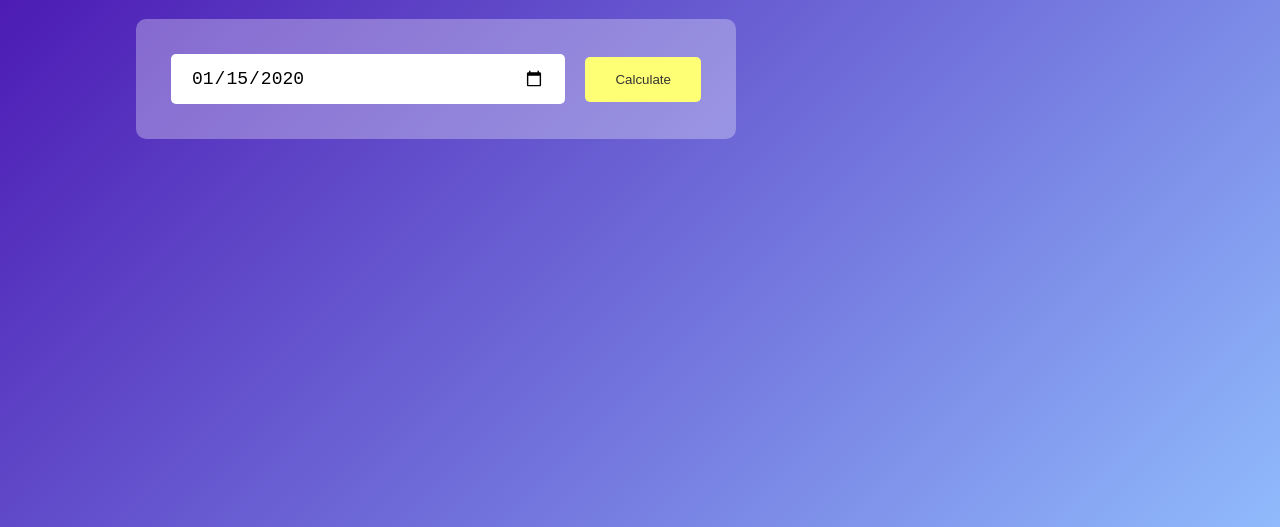
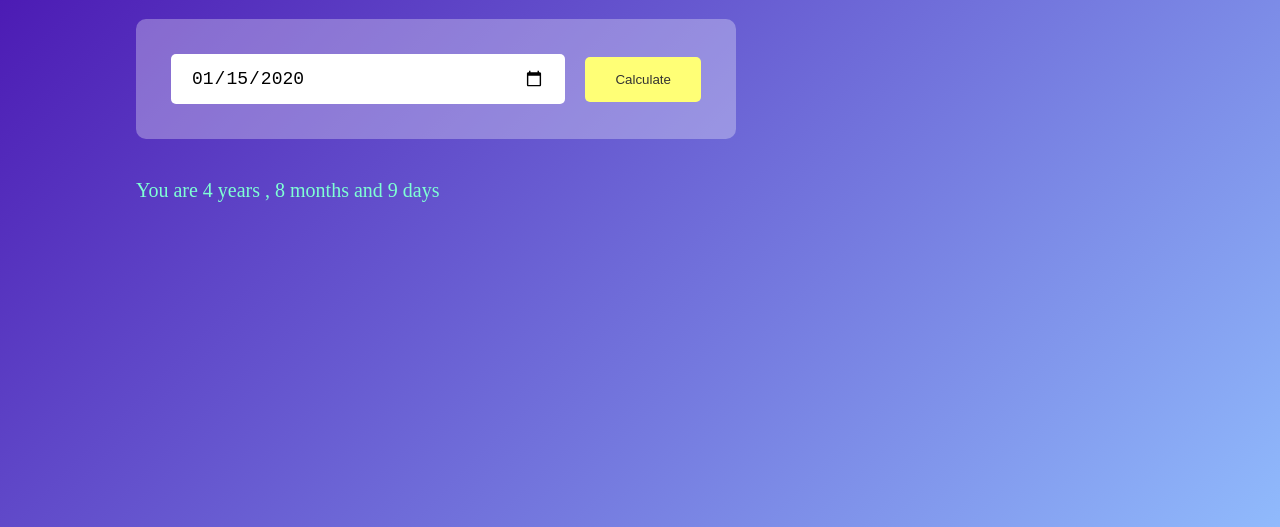
Before and after one commit to waiyanhtun282/Javascript30, a plain HTML site: page AgeCalculate/index.html in a window 1280 px wide. Both pictures are taken after typing "2020-01-15" into the empty fields and a click on the button "Calculate". Shown: the part 273-800 px from the top of the page. Drawn offline with Linux system fonts and the light colour scheme.

Commit message:
create age caluculate have done

```diff
--- a/AgeCalculate/age.js
+++ b/AgeCalculate/age.js
@@ -0,0 +1,40 @@
+let userInput = document.getElementById("date");
+userInput.max = new Date().toISOString().split("T")[0];
+let result = document.getElementById('result');
+function calculateAge() {
+  let birhtDate = new Date(userInput.value);
+  let d1 = birhtDate.getDate();
+  let m1 = birhtDate.getMonth() + 1;
+  let y1 = birhtDate.getFullYear();
+
+  let today = new Date();
+
+  let d2 = today.getDate();
+  let m2 = today.getMonth() +1;
+  let y2 = today.getFullYear();
+
+  let d3, m3, y3;
+  y3 = y2 - y1;
+  if (m2 >= m1) {
+    m3 = m2 - m1;
+  } else {
+    y3--;
+    m3 = 12 + m2 - m1;
+  }
+  if (d2 >= d1) {
+    d3 = d2 - d1;
+  } else {
+    m3--;
+    d3 = getDaysInMonth(y1, m1) + d2 - d1;
+    // console.log(d3);
+  }
+  if (m3 < 0) {
+    m3 = 11;
+    y3--;
+  }
+  result.innerHTML =` You are ${y3} years , ${m3} months and ${d3} days`;
+    // console.log(y3,m3,d3);
+}
+function getDaysInMonth(year, month) {
+  return new Date(year, month, 0).getDate();
+}
--- a/AgeCalculate/index.html
+++ b/AgeCalculate/index.html
@@ -16,9 +16,10 @@
     </h1>
  </header>
       <section class="input-box">
-         <input type="date" >
-       <button class="btn">Calculate</button>
+         <input type="date" id="date">
+       <button class="btn" onclick="calculateAge()">Calculate</button>
       </section>
+      <p id="result"></p>
     </main>
  </div>
 
--- a/AgeCalculate/style.css
+++ b/AgeCalculate/style.css
@@ -67,3 +67,9 @@ background-position: calc(100%-10px);
 background-size: 30px;
 cursor: pointer;
 }
+
+#result{
+    font-size: 600;
+    color: aquamarine;
+    font-size: 20px;
+}
```
